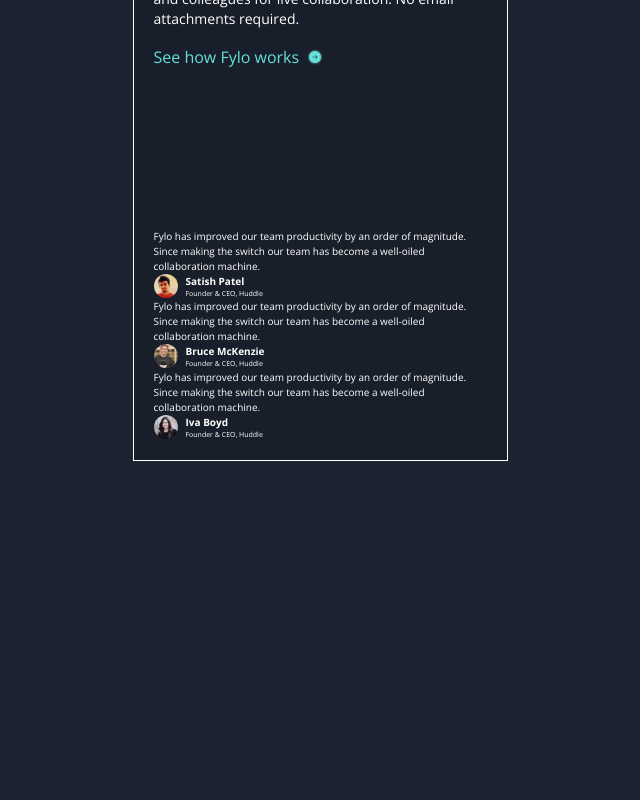
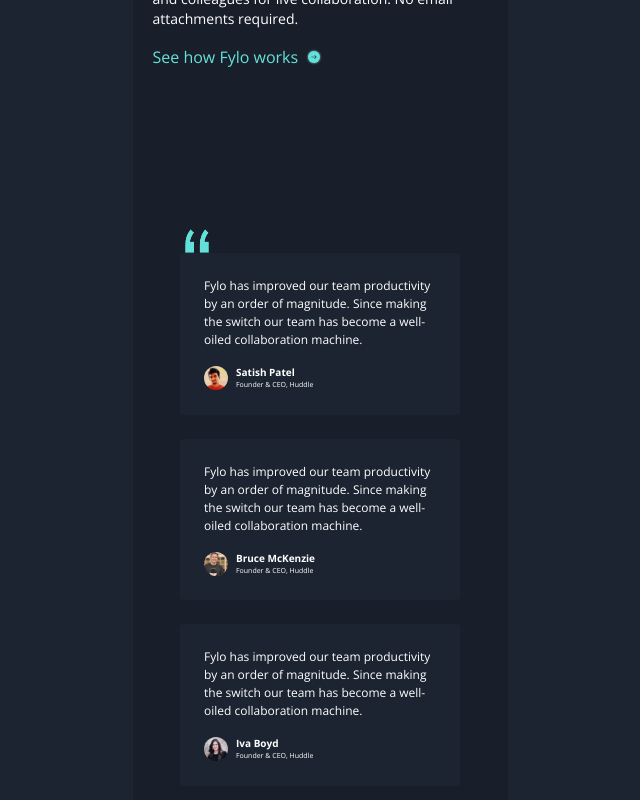
Before and after one commit to ppambriz/Landin-page-live, a React (Vite) app: page / in a window 1280 px wide. Shown: the part 2323-3123 px from the top of the page, without its empty margins (320-960 px from the left). Before the commit the page ends 2784 px from the top, so only its background shows below. Built offline with nearby package versions, Linux system fonts and the light colour scheme; a web font is replaced by a local one.

Commit message:
Termina primera parte

```diff
--- a/src/App.tsx
+++ b/src/App.tsx
@@ -1,8 +1,14 @@
-import { Header, Hero, Features, MoreInformation, Testimonials, } from "./Components";
+import {
+  Header,
+  Hero,
+  Features,
+  MoreInformation,
+  Testimonials,
+} from "./Components";
 
 function App() {
   return (
-    <main className="border border-white w-[375px] m-auto">
+    <main className="w-[375px] m-auto">
       <section className="bg-navy-850 p-8 h-[420px] relative">
         <Header />
 
--- a/src/Components/Features.tsx
+++ b/src/Components/Features.tsx
@@ -33,9 +33,9 @@
 
 export const Features = () => {
   return (
-    <div className="flex flex-col gap-20 mt-[140px]">
+    <div  className="flex flex-col gap-20 mt-[140px]">
       {features.map(({ title, description, iconUrl }: Feature) => (
-        <div className="flex flex-col items-center text-center">
+        <div key={title} className="flex flex-col items-center text-center">
           <img src={iconUrl} alt={title} />
           <div>
             <h3 className="font-bold my-2">{title}</h3>
--- a/src/Components/Navbar.tsx
+++ b/src/Components/Navbar.tsx
@@ -28,5 +28,5 @@
         </li>
       </ul>
     </nav>
-  )
-}
+  );
+};
--- /dev/null
+++ b/src/Components/TestimonialCards.tsx
@@ -0,0 +1,21 @@
+interface Props {
+  name: string;
+  role: string;
+  image: string;
+  quote: string;
+}
+
+export const TestimonialCards = ({name,image,quote,role}: Props) => {
+  return (
+    <div className="bg-navy-850 rounded-sm p-6 w-[280px]">
+      <blockquote className="text-[0.75rem] mb-4">{quote}</blockquote>
+      <div className="gap-2 flex items-center">
+        <img className="size-6 rounded-full" src={image} alt="name" />
+        <div>
+          <h3 className="font-bold text-[0.625rem]">{name}</h3>
+          <p className="text-[7px]">{role}</p>
+        </div>
+      </div>
+    </div>
+  );
+};
--- a/src/Components/Testimonials.tsx
+++ b/src/Components/Testimonials.tsx
@@ -1,53 +1,49 @@
+import { TestimonialCards } from "./TestimonialCards";
+
 interface Testimonial {
   name: string;
   role: string;
   image: string;
-    quote: string
+  quote: string;
 }
 
-
-const testimonial: Testimonial[] = [
+const testimonials: Testimonial[] = [
   {
-        name: 'Satish Patel',
-        role: 'Founder & CEO, Huddle',
-        image:'/images/profile-1.jpg',
-        quote:'Fylo has improved our team productivity by an order of magnitude. Since making the switch our team has become a well-oiled collaboration machine.'
+    name: "Satish Patel",
+    role: "Founder & CEO, Huddle",
+    image: "/images/profile-1.jpg",
+    quote:
+      "Fylo has improved our team productivity by an order of magnitude. Since making the switch our team has become a well-oiled collaboration machine.",
   },
 
   {
-        name: 'Bruce McKenzie',
-        role: 'Founder & CEO, Huddle',
-        image:'/images/profile-2.jpg',
-        quote:'Fylo has improved our team productivity by an order of magnitude. Since making the switch our team has become a well-oiled collaboration machine.'
+    name: "Bruce McKenzie",
+    role: "Founder & CEO, Huddle",
+    image: "/images/profile-2.jpg",
+    quote:
+      "Fylo has improved our team productivity by an order of magnitude. Since making the switch our team has become a well-oiled collaboration machine.",
   },
 
   {
-        name: 'Iva Boyd',
-        role: 'Founder & CEO, Huddle',
-        image:'/images/profile-3.jpg',
-        quote:'Fylo has improved our team productivity by an order of magnitude. Since making the switch our team has become a well-oiled collaboration machine.'
+    name: "Iva Boyd",
+    role: "Founder & CEO, Huddle",
+    image: "/images/profile-3.jpg",
+    quote:
+      "Fylo has improved our team productivity by an order of magnitude. Since making the switch our team has become a well-oiled collaboration machine.",
   },
-
-]
-
+];
 
 export const Testimonials = () => {
   return (
-    <div>
-        {
-            testimonial.map(({name, role, image, quote}:Testimonial)=>(
-                <div>
-                    <blockquote className="text-[10px]">{quote}</blockquote>
-                    <div className="gap-2 flex">
-                        <img className="size-6 rounded-full" src={image} alt="name" />
-                        <div>
-                            <h3 className="font-bold text-[10px]">{name}</h3>
-                            <p className="text-[7px]">{role}</p>
+    <div className="flex flex-col gap-6 items-center pt-6 relative">
+      <img
+        className="size-6 absolute top-0 left-8"
+        src="/images/bg-quotes.png"
+        alt="bg quotes"
+      />
+      {testimonials.map((testimonial: Testimonial) => (
+        <TestimonialCards key={testimonial.name} {...testimonial} />
+      ))}
     </div>
-                    </div>
-                </div>
-            ))
-    }
-    </div>
-  )
-}
+  );
+};
```
Lines whose indentation alone changed are shown as unchanged.
